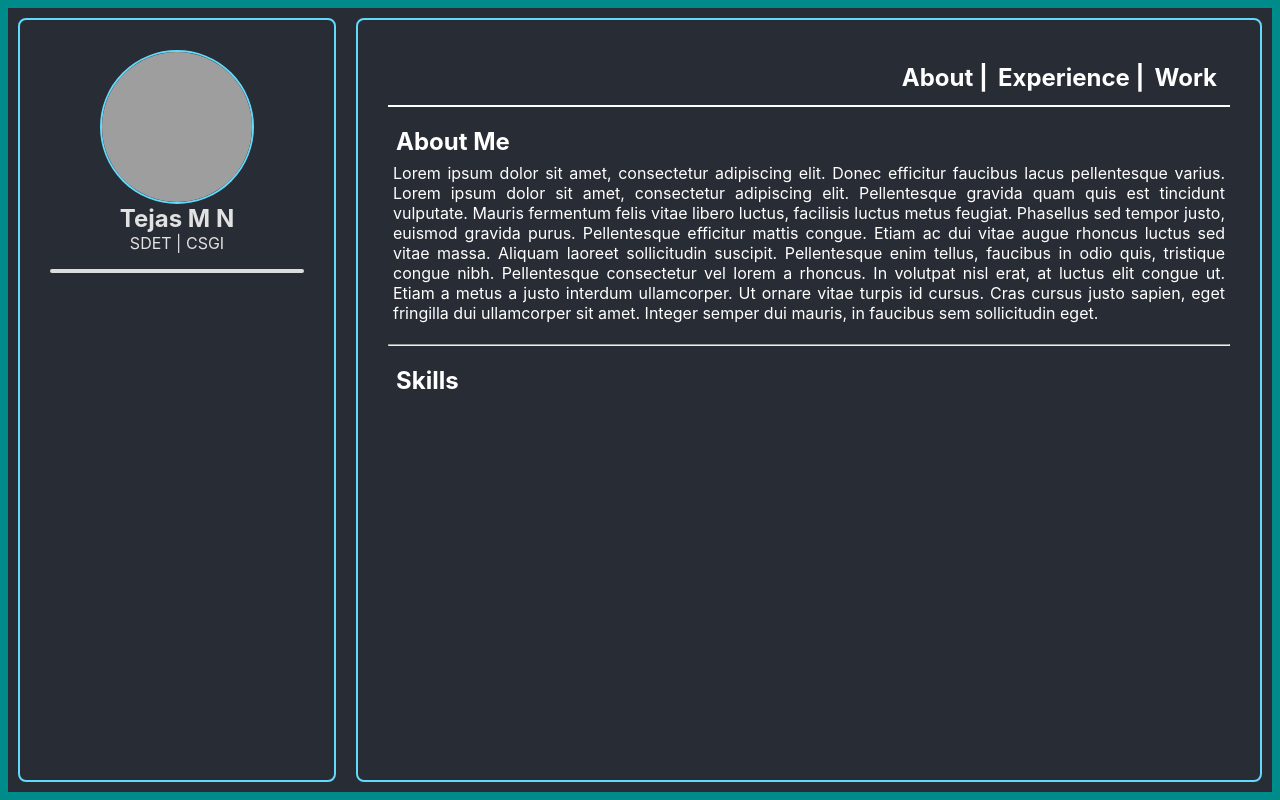
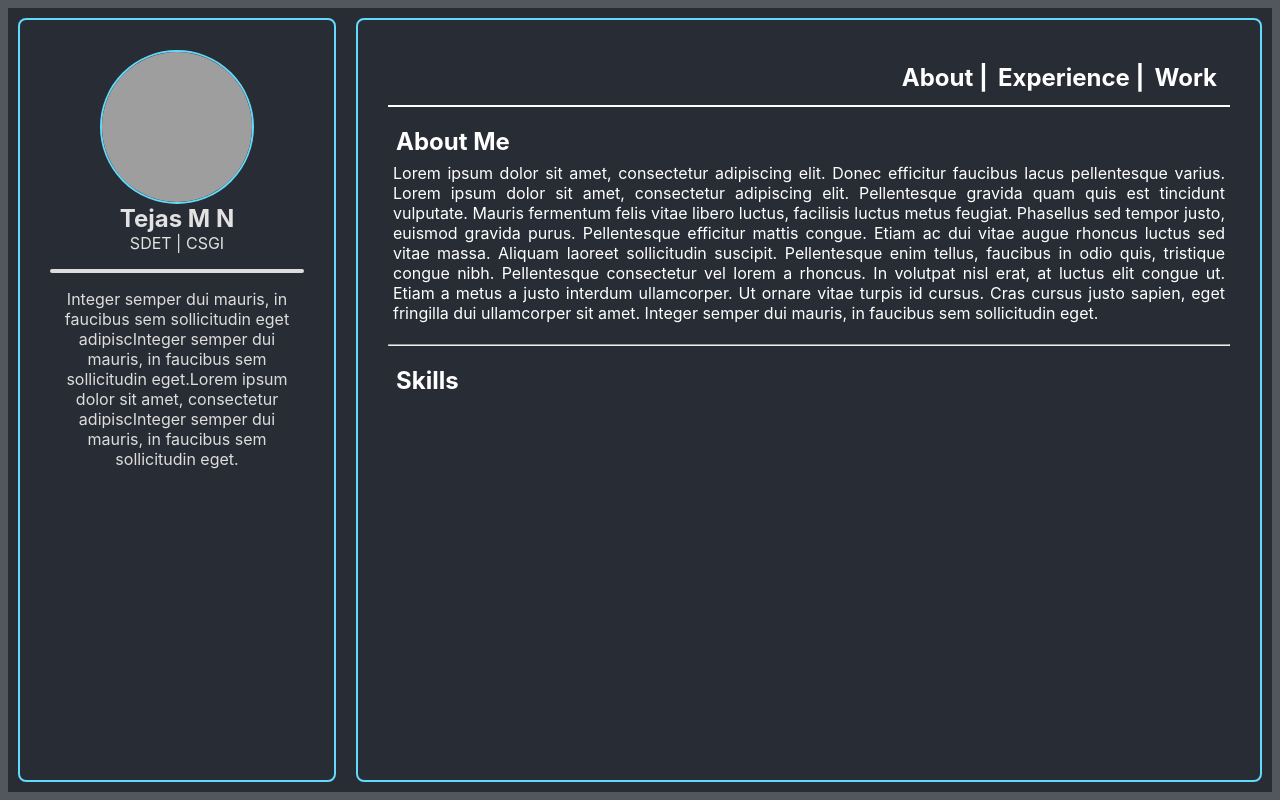
Before and after one commit to tejas-mn/react-portfolio, a React (Create React App) app in the folder my-portfolio/: page / in a window 1280 px wide. Built offline with nearby package versions, Linux system fonts and the light colour scheme; grey boxes are pictures that could not be loaded.

Commit message:
first commit

```diff
--- a/my-portfolio/public/index.html
+++ b/my-portfolio/public/index.html
@@ -4,6 +4,9 @@
     <meta charset="utf-8" />
     <link rel="icon" href="%PUBLIC_URL%/favicon.ico" />
     <meta name="viewport" content="width=device-width, initial-scale=1" />
+    <link rel="preconnect" href="https://fonts.googleapis.com">
+    <link rel="preconnect" href="https://fonts.gstatic.com" crossorigin>
+    <link href="https://fonts.googleapis.com/css2?family=Playfair+Display:wght@600&display=swap" rel="stylesheet">
     <meta name="theme-color" content="#000000" />
     <meta
       name="description"
--- a/my-portfolio/src/App.css
+++ b/my-portfolio/src/App.css
@@ -23,7 +23,10 @@
 }
 
 
-
+.btm-txt{
+  color: #dddddd;
+  text-align: center;
+}
 
 .left{
   margin-right:20px;
@@ -118,3 +121,5 @@ section > p{
     transform: rotate(360deg);
   }
 }
+
+/* //////////// */
--- a/my-portfolio/src/App.js
+++ b/my-portfolio/src/App.js
@@ -1,5 +1,5 @@
-import logo from './logo.svg';
 import './App.css';
+import { FontAwesomeIcon } from '@fortawesome/react-fontawesome'
 
 function App() {
   return (
@@ -16,8 +16,15 @@ function App() {
         <p>SDET | CSGI</p>
       </div>
         <div className="desc">
+        </div>
+        <div className="btm-txt">
+        <p>
+         Integer semper dui mauris, in faucibus sem sollicitudin eget adipiscInteger semper dui mauris, in faucibus sem sollicitudin eget.Lorem ipsum dolor sit amet, consectetur adipiscInteger semper dui mauris, in faucibus sem sollicitudin eget.
+          </p>
+
 
         </div>
+
       </div>
 
       <div className="right">
--- a/my-portfolio/src/index.css
+++ b/my-portfolio/src/index.css
@@ -5,7 +5,7 @@ body {
     sans-serif;
   -webkit-font-smoothing: antialiased;
   -moz-osx-font-smoothing: grayscale;
-  background-color: darkcyan;
+  background-color:  #282c34cc;
 }
 
 code {
--- a/package.json
+++ b/package.json
@@ -1,5 +1,8 @@
 {
   "dependencies": {
+    "@fortawesome/fontawesome-svg-core": "^6.5.1",
+    "@fortawesome/free-solid-svg-icons": "^6.5.1",
+    "@fortawesome/react-fontawesome": "^0.2.0",
     "create-react-app": "^5.0.1"
   }
 }
```
Also changed, not shown: 1 other file (tests, documents, lock files or other folders).
